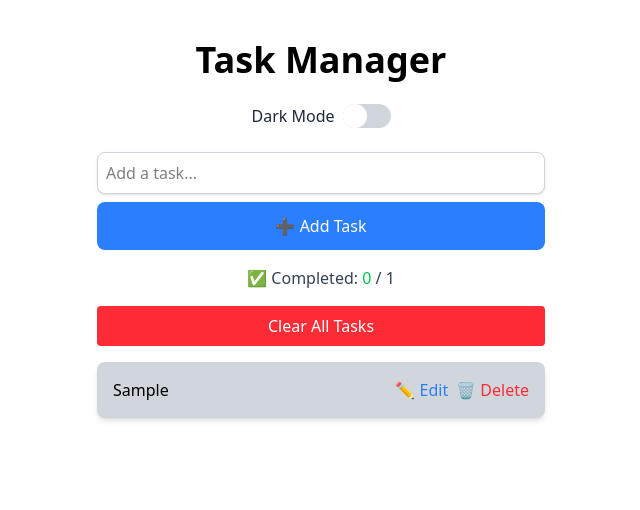
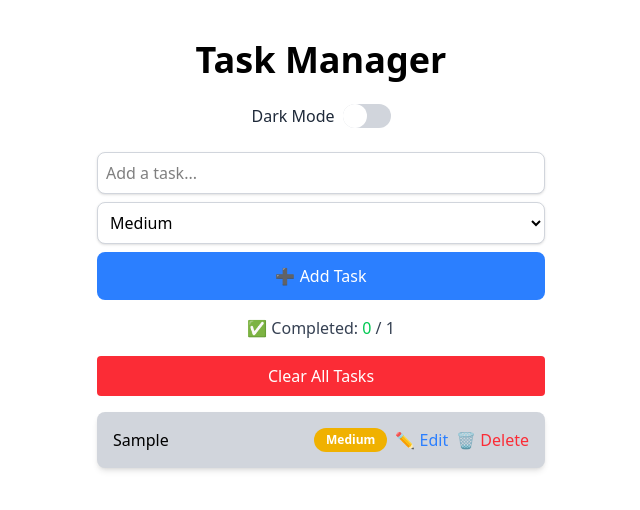
Before and after one commit to ZenithPopat/TaskManager, a React (Vite) app: page / in a window 1280 px wide. Both pictures are taken after typing "Sample" into the empty fields and a click on the button "➕ Add Task". Shown: the top 510 px of the page, without its empty margins (319-959 px from the left). Built offline with nearby package versions, Linux system fonts and the light colour scheme.

Commit message:
Feature added - Task Priorities

```diff
--- a/src/components/TaskForm.tsx
+++ b/src/components/TaskForm.tsx
@@ -1,20 +1,20 @@
 import { useState } from "react";
 interface TaskFormProps {
-  addTask: (id: string) => void;
+  addTask: (id: string, priority: string) => void;
 }
 
 const TaskForm = ({ addTask }: TaskFormProps) => {
   const [taskText, setTaskText] = useState<string>("");
+  const [taskPriority, setTaskPriority] = useState<string>("Medium");
 
   const handleSubmit = (e: React.FormEvent) => {
     e.preventDefault();
     if (taskText.trim()) {
       addTask(
-        // id: Date.now().toString(), // Use timestamp as a unique ID
-        taskText,
-        // completed: false,
+        taskText, taskPriority
       );
       setTaskText("");
+      setTaskPriority("Medium");
     }
   };
 
@@ -43,6 +43,27 @@ const TaskForm = ({ addTask }: TaskFormProps) => {
                     transition-all"
         />
       </div>
+
+      <div className="mb-2">
+        <label htmlFor="priority" className="sr-only">
+          Priority
+        </label>
+        <select
+          id="priority"
+          value={taskPriority}
+          onChange={(e) => setTaskPriority(e.target.value)}
+          className="w-full p-2 border border-gray-300 dark:border-gray-600
+                    rounded-lg shadow-sm focus:outline-none focus:ring-2
+                    focus:ring-blue-500 dark:focus:ring-blue-400
+                    bg-white dark:bg-gray-800 text-black dark:text-white
+                    transition-all"
+        >
+          <option value="Low">Low</option>
+          <option value="Medium">Medium</option>
+          <option value="High">High</option>
+        </select>
+      </div>
+
       <button
         type="submit"
         className="w-full p-3 bg-blue-500 text-white rounded-lg hover:bg-blue-600 transition duration-200 dark:bg-blue-700 dark:hover:bg-blue-800"
--- a/src/components/TaskItem.tsx
+++ b/src/components/TaskItem.tsx
@@ -4,6 +4,7 @@ type Task = {
   id: string;
   text: string;
   completed: boolean;
+  priority: string;
 };
 
 type TaskItemProps = {
@@ -50,6 +51,17 @@ export default function TaskItem({ task, toggleTaskCompletion, removeTask, editT
       )}
 
       <div className="flex space-x-2">
+        <span
+          className={`ml-2 py-1 px-3 rounded-full text-white text-xs font-semibold ${
+            task.priority === "Low"
+              ? "bg-green-500"
+              : task.priority === "Medium"
+              ? "bg-yellow-500"
+              : "bg-red-500"
+          }`}
+        >
+          {task.priority}
+        </span>
         {!isEditing && (
           <button
           onClick={() => {
--- a/src/components/TaskList.tsx
+++ b/src/components/TaskList.tsx
@@ -6,6 +6,15 @@ type Task = {
   id: string;
   text: string;
   completed: boolean;
+  priority: string;
+};
+
+type Priority = "Low" | "Medium" | "High";
+
+const priorityOrder: Record<Priority, number> = {
+  Low: 1,
+  Medium: 2,
+  High: 3,
 };
 
 export default function TaskList() {
@@ -20,11 +29,12 @@ export default function TaskList() {
     localStorage.setItem("tasks", JSON.stringify(tasks));
   }, [tasks]);
 
-  const addTask = (text: string) => {
+  const addTask = (text: string, priority: string) => {
     const newTask: Task = {
       id: crypto.randomUUID(), // Generate unique ID
       text,
       completed: false,
+      priority,
     };
 
     setTasks((prev) => [...prev, newTask]);
@@ -56,6 +66,11 @@ export default function TaskList() {
       prev.map((task) => (task.id === id ? { ...task, text: newText } : task))
     );
   };
+
+  const sortedTasks = tasks.sort(
+    (a, b) => priorityOrder[a.priority as Priority] - priorityOrder[b.priority as Priority]
+  );
+
   return (
     <div className="mt-6 w-full max-w-md">
       <TaskForm addTask={addTask} />
@@ -81,7 +96,7 @@ export default function TaskList() {
         {tasks.length === 0 ? (
           <p className="text-gray-400 text-center">No tasks yet. Add one!</p>
         ) : (
-          tasks.map((task) => (
+          sortedTasks.map((task) => (
             <TaskItem
               key={task.id}
               task={task}
```
